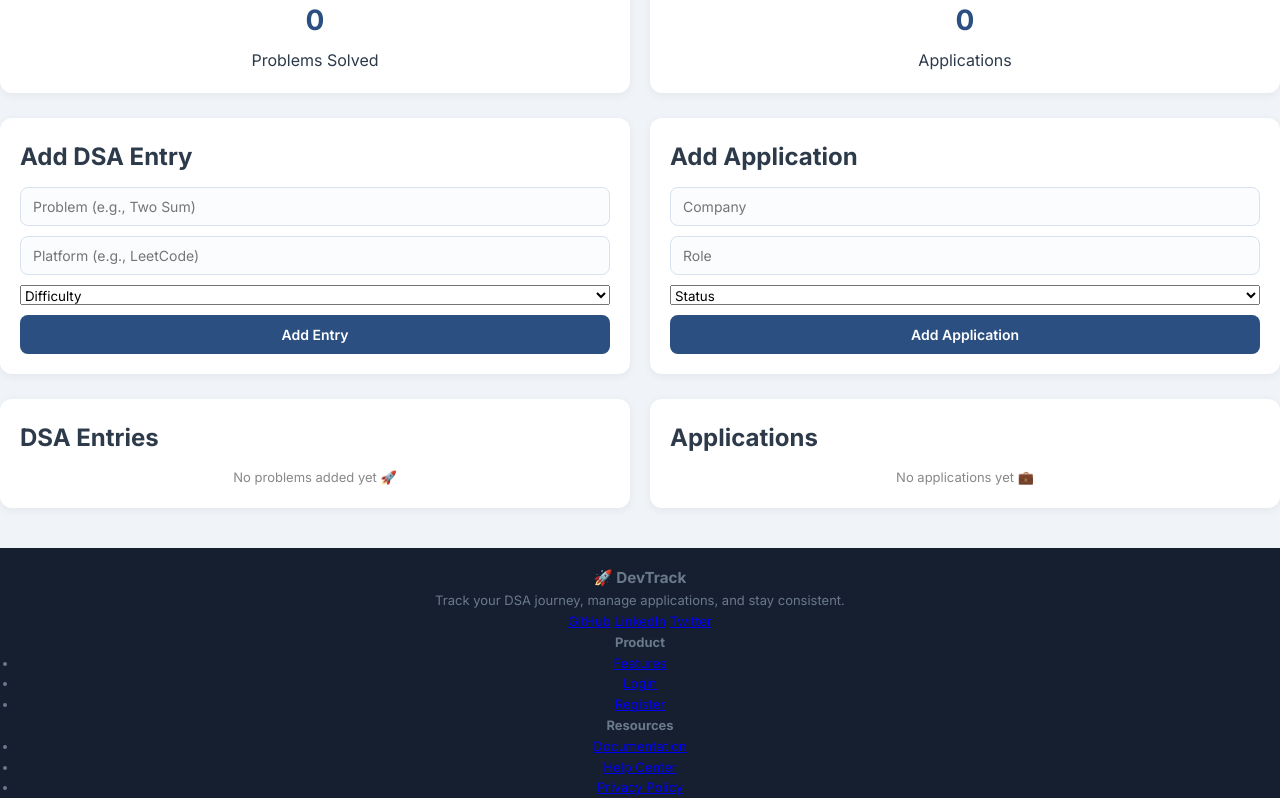
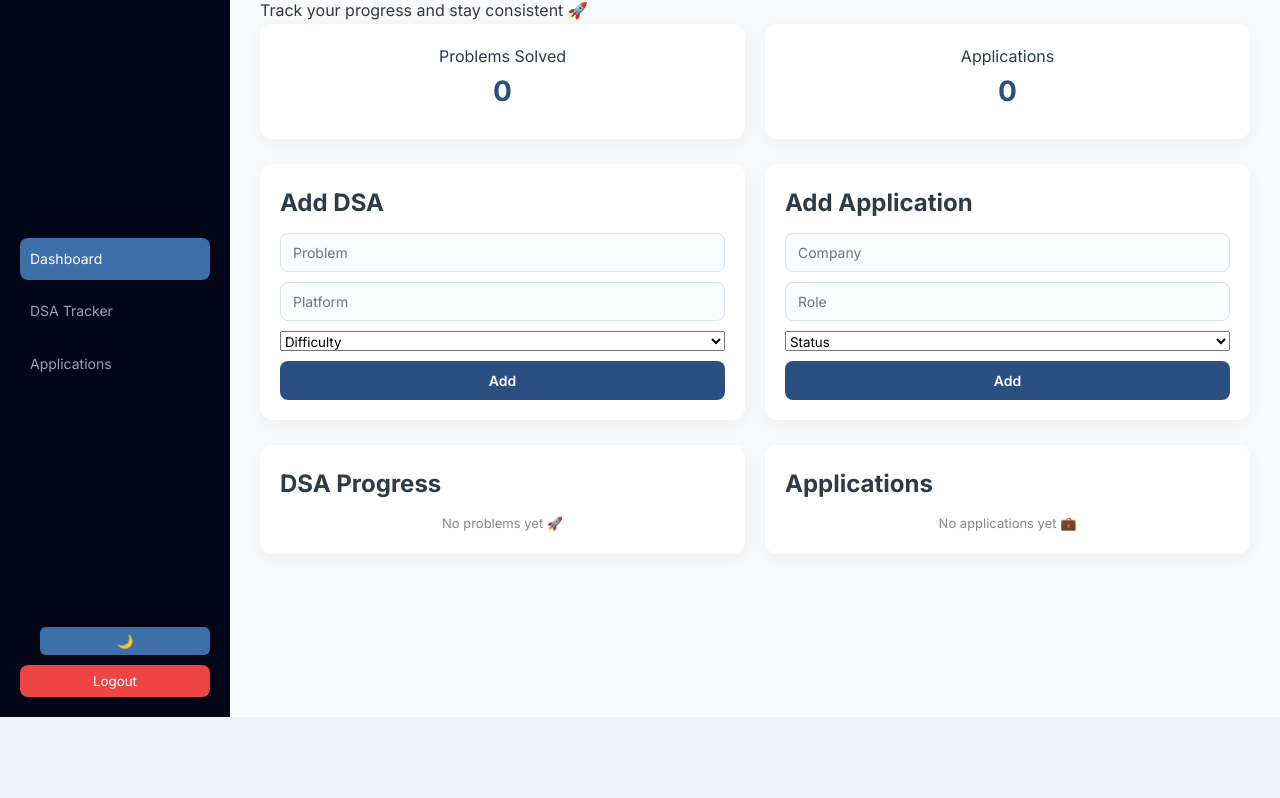
Before and after one commit to adityadivine/DevTrack, a plain HTML site: page frontend/dashboard.html in a window 1280 px wide. Shown: the part 83-881 px from the top of the page. After the commit the page ends 800 px from the top, so only its background shows below. Drawn offline with Linux system fonts and the light colour scheme.

Commit message:
feat(ui): convert dashboard to sidebar layout and improve styling

````diff
--- a/frontend/dashboard.html
+++ b/frontend/dashboard.html
@@ -5,158 +5,121 @@
 	<meta charset="UTF-8">
 	<meta name="viewport" content="width=device-width, initial-scale=1.0">
 	<title>DevTrack Dashboard</title>
+
 	<link href="https://fonts.googleapis.com/css2?family=Inter:wght@400;500;600;700&display=swap" rel="stylesheet">
 	<link rel="stylesheet" href="style.css">
 </head>
 <body>
 
-<!-- ===================== NAVBAR ===================== -->
-<header class="navbar">
-	<div class="nav-container">
+<div class="layout">
 
-		<div class="logo">🚀 Dev<span>Track</span></div>
+	<!-- ===================== SIDEBAR ===================== -->
+	<aside class="sidebar">
 
-		<nav class="nav-links">
-			<a href="#" class="nav-item active">Dashboard</a>
-			<button id="theme-toggle" class="nav-btn">🌙</button>
-			<button class="nav-cta logout-btn" onclick="logout()">Logout</button>
+		<div class="sidebar-logo">
+			🚀 Dev<span>Track</span>
+		</div>
+
+		<nav class="sidebar-nav">
+			<a class="active">Dashboard</a>
+			<a>DSA Tracker</a>
+			<a>Applications</a>
 		</nav>
 
+		<div class="sidebar-bottom">
+			<button id="theme-toggle" class="nav-btn">🌙</button>
+			<button class="logout-btn" onclick="logout()">Logout</button>
 		</div>
-</header>
 
-<main class="dashboard">
+	</aside>
+
+
+	<!-- ===================== MAIN ===================== -->
+	<main class="main">
 
 		<div class="container">
 
-		<!-- ===================== STATS ===================== -->
+			<!-- HEADER -->
+			<div class="dashboard-header">
+				<h1>Dashboard</h1>
+				<p>Track your progress and stay consistent 🚀</p>
+			</div>
+
+			<!-- STATS -->
 			<section class="stats">
 				<div class="stat-card">
+					<p>Problems Solved</p>
 					<h3 id="total-dsa">0</h3>
-				<p>Problems Solved</p>
 				</div>
 				<div class="stat-card">
+					<p>Applications</p>
 					<h3 id="total-apps">0</h3>
-				<p>Applications</p>
 				</div>
 			</section>
 
-		<!-- ===================== FORMS ===================== -->
+			<!-- FORMS -->
 			<section class="forms-section">
 
-			<div class="card">
-				<h2>Add DSA Entry</h2>
+				<div class="card form-card">
+					<h2>Add DSA</h2>
 
 					<form id="dsa-form">
-					<input type="text" id="problem" required placeholder="Problem (e.g., Two Sum)">
-					<input type="text" id="platform" required placeholder="Platform (e.g., LeetCode)">
+						<input type="text" id="problem" placeholder="Problem">
+						<input type="text" id="platform" placeholder="Platform">
 
-					<select id="difficulty" required>
+						<select id="difficulty">
 							<option value="">Difficulty</option>
 							<option>Easy</option>
 							<option>Medium</option>
 							<option>Hard</option>
 						</select>
 
-					<button type="submit">Add Entry</button>
+						<button type="submit">Add</button>
 					</form>
 				</div>
 
-			<div class="card">
+				<div class="card form-card">
 					<h2>Add Application</h2>
 
 					<form id="app-form">
-					<input type="text" id="company" required placeholder="Company">
-					<input type="text" id="role" required placeholder="Role">
+						<input type="text" id="company" placeholder="Company">
+						<input type="text" id="role" placeholder="Role">
 
-					<select id="status" required>
+						<select id="status">
 							<option value="">Status</option>
 							<option>Applied</option>
 							<option>OA</option>
 							<option>Interview</option>
 						</select>
 
-					<button type="submit">Add Application</button>
+						<button type="submit">Add</button>
 					</form>
 				</div>
 
 			</section>
 
-		<!-- ===================== DATA ===================== -->
+			<!-- DATA -->
 			<section class="data-section">
 
-			<div class="card">
-				<h2>DSA Entries</h2>
-				<ul id="dsa-list"></ul>
-				<p class="empty" id="dsa-empty">No problems added yet 🚀</p>
+				<div class="card data-card">
+					<h2>DSA Progress</h2>
+					<ul id="dsa-list" class="list"></ul>
+					<p class="empty" id="dsa-empty">No problems yet 🚀</p>
 				</div>
 
-			<div class="card">
+				<div class="card data-card">
 					<h2>Applications</h2>
-				<ul id="app-list"></ul>
+					<ul id="app-list" class="list"></ul>
 					<p class="empty" id="app-empty">No applications yet 💼</p>
 				</div>
 
 			</section>
 
 		</div>
+
 	</main>
 
-
-<footer class="footer">
-
-	<div class="footer-container">
-
-		<!-- BRAND -->
-		<div class="footer-col">
-			<h3>🚀 DevTrack</h3>
-			<p class="footer-desc">
-				Track your DSA journey, manage applications, and stay consistent.
-			</p>
-
-			<div class="footer-socials">
-				<a href="#">GitHub</a>
-				<a href="#">LinkedIn</a>
-				<a href="#">Twitter</a>
 </div>
-		</div>
-
-		<!-- PRODUCT -->
-		<div class="footer-col">
-			<h4>Product</h4>
-			<ul>
-				<li><a href="#features">Features</a></li>
-				<li><a href="#login">Login</a></li>
-				<li><a href="register.html">Register</a></li>
-			</ul>
-		</div>
-
-		<!-- RESOURCES -->
-		<div class="footer-col">
-			<h4>Resources</h4>
-			<ul>
-				<li><a href="#">Documentation</a></li>
-				<li><a href="#">Help Center</a></li>
-				<li><a href="#">Privacy Policy</a></li>
-			</ul>
-		</div>
-
-		<!-- CONTACT -->
-		<div class="footer-col">
-			<h4>Contact</h4>
-			<p>Email: support@devtrack.com</p>
-			<p>Chennai, India</p>
-		</div>
-
-	</div>
-
-	<div class="footer-bottom">
-		<p>© 2026 DevTrack • Built by Aditya Raj</p>
-	</div>
-
-</footer>
-
-
 
 <script src="script.js"></script>
 </body>
--- a/frontend/style.css
+++ b/frontend/style.css
@@ -576,3 +576,161 @@ body.dark .footer {
 	padding: 0 20px;
 	text-align: center;
 }
+```css
+/* ===================== SIDEBAR OVERRIDE (ADD AT END) ===================== */
+
+/* kill old container spacing issues */
+.dashboard {
+	padding: 0;
+}
+
+/* layout */
+.layout {
+	display: flex;
+	height: 100vh;
+}
+
+/* SIDEBAR */
+.sidebar {
+	width: 230px;
+	background: #020617;
+	color: white;
+	display: flex;
+	flex-direction: column;
+	justify-content: space-between;
+	padding: 20px;
+}
+
+.sidebar-logo {
+	font-size: 18px;
+	font-weight: 700;
+	margin-bottom: 30px;
+}
+
+.sidebar-logo span {
+	color: #3d6fa8;
+}
+
+.sidebar-nav {
+	display: flex;
+	flex-direction: column;
+	gap: 10px;
+}
+
+.sidebar-nav a {
+	padding: 10px;
+	border-radius: 8px;
+	color: #94a3b8;
+	text-decoration: none;
+	font-size: 14px;
+	cursor: pointer;
+	transition: 0.2s;
+}
+
+.sidebar-nav a:hover {
+	background: #1e293b;
+	color: white;
+}
+
+.sidebar-nav .active {
+	background: #3d6fa8;
+	color: white;
+}
+
+/* bottom buttons */
+.sidebar-bottom {
+	display: flex;
+	flex-direction: column;
+	gap: 10px;
+}
+
+.sidebar-bottom button {
+	padding: 8px;
+	border-radius: 8px;
+	border: none;
+	cursor: pointer;
+}
+
+/* MAIN CONTENT */
+.main {
+	flex: 1;
+	background: #f8fafc;
+	padding: 30px;
+	overflow-y: auto;
+}
+
+.container {
+	max-width: 1000px;
+	margin: auto;
+}
+
+/* fix stats */
+.stats {
+	display: flex;
+	gap: 20px;
+	margin-bottom: 25px;
+}
+
+.stat-card {
+	flex: 1;
+	background: white;
+	padding: 20px;
+	border-radius: 12px;
+	box-shadow: 0 4px 20px rgba(0,0,0,0.05);
+}
+
+/* fix grid */
+.forms-section,
+.data-section {
+	display: grid;
+	grid-template-columns: 1fr 1fr;
+	gap: 20px;
+	margin-bottom: 25px;
+}
+
+/* cards */
+.card {
+	background: white;
+	padding: 20px;
+	border-radius: 12px;
+	box-shadow: 0 4px 20px rgba(0,0,0,0.05);
+}
+
+/* lists */
+.list li {
+	background: #f1f5f9;
+	padding: 10px;
+	border-radius: 8px;
+	margin-bottom: 8px;
+	font-size: 13px;
+}
+
+/* DARK MODE FIX */
+body.dark .main {
+	background: #020617;
+}
+
+body.dark .card,
+body.dark .stat-card {
+	background: #0f172a;
+}
+
+/* MOBILE FIX */
+@media (max-width: 768px) {
+	.layout {
+		flex-direction: column;
+	}
+
+	.sidebar {
+		width: 100%;
+		flex-direction: row;
+	}
+
+	.forms-section,
+	.data-section,
+	.stats {
+		grid-template-columns: 1fr;
+		flex-direction: column;
+	}
+}
+```
````
Lines whose indentation alone changed are shown as unchanged.
